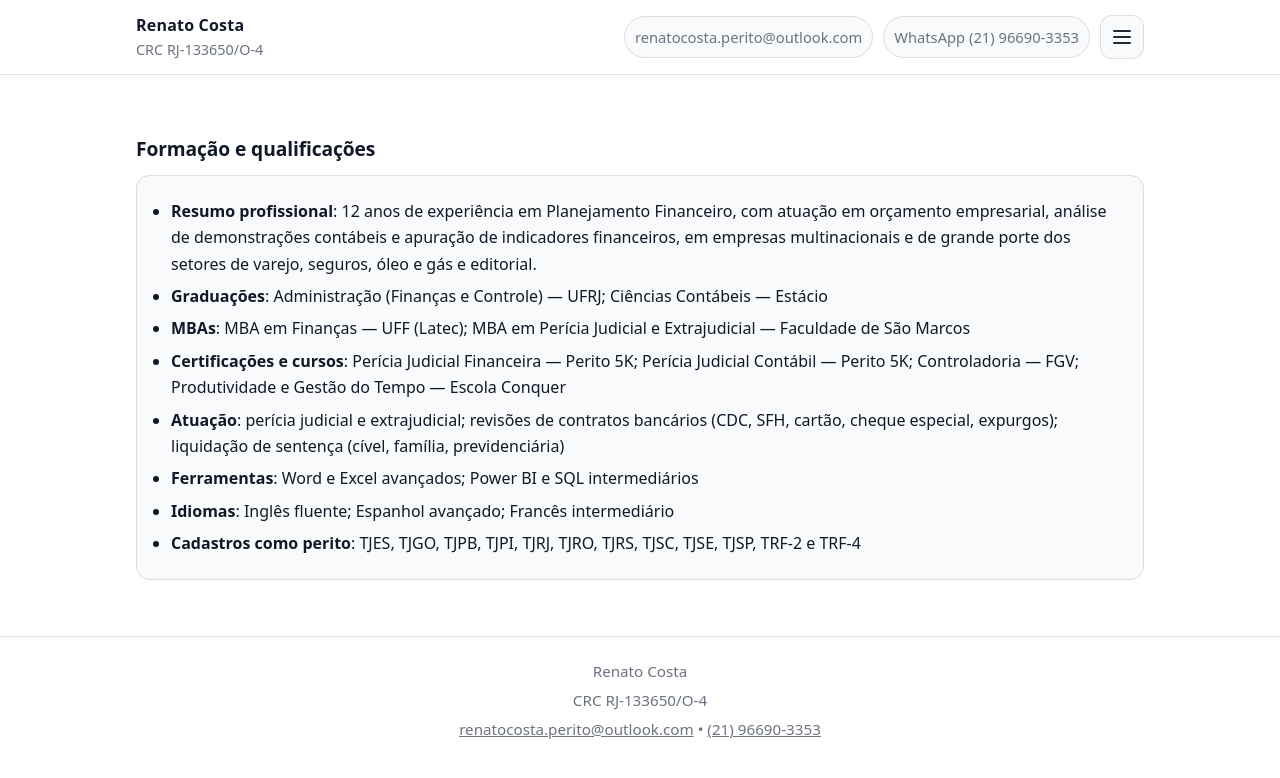
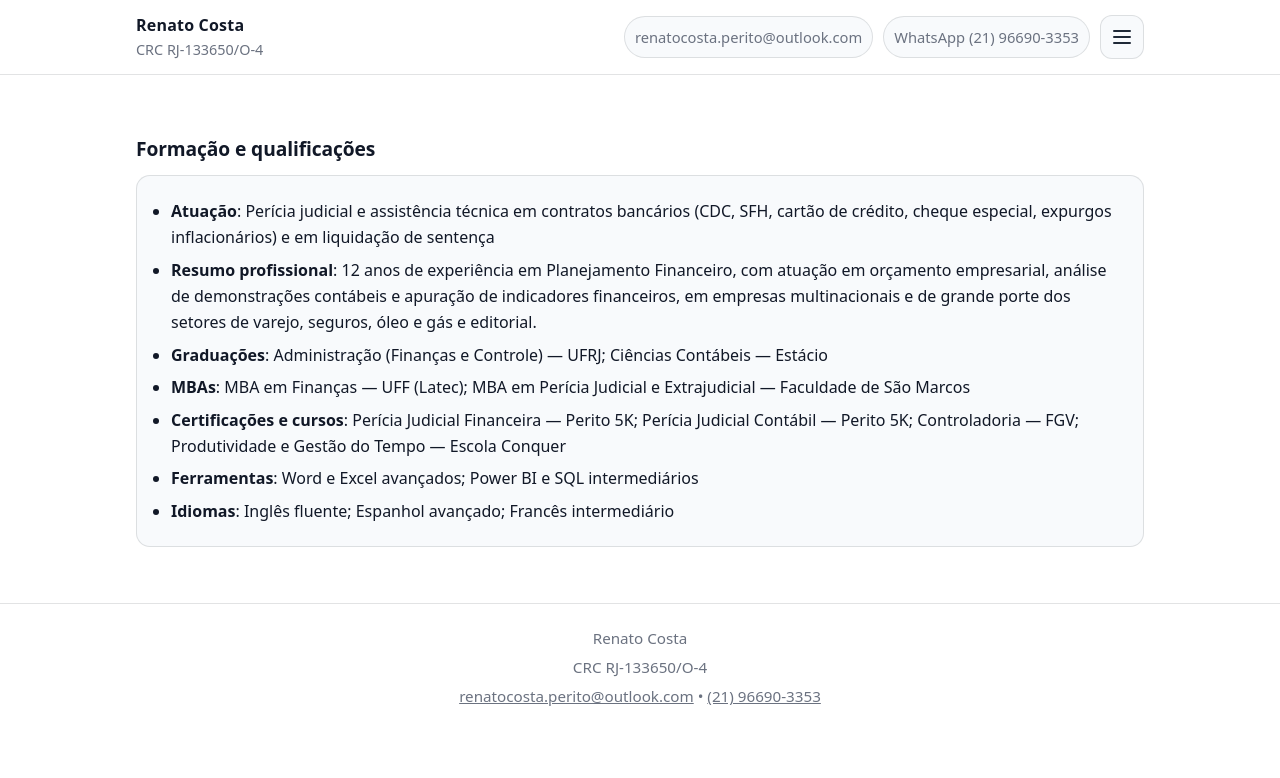
Before and after one commit to peritorenatocosta/peritorenatocosta.github.io, a Jekyll site: the page built from curriculo.md, in a window 1280 px wide. Shown: the top 778 px of the page. Built offline with Jekyll 4.4.1, drawn with Linux system fonts in a browser that asks for light colours.

Commit message:
Update curriculo.md

```diff
--- a/curriculo.md
+++ b/curriculo.md
@@ -11,14 +11,13 @@ nav_title: "Currículo"
   <h2>Formação e qualificações</h2>
   <div class="card">
     <ul class="list">
+      <li><strong>Atuação</strong>: Perícia judicial e assistência técnica em contratos bancários (CDC, SFH, cartão de crédito, cheque especial, expurgos inflacionários) e em liquidação de sentença</li>
       <li><strong>Resumo profissional</strong>: 12 anos de experiência em Planejamento Financeiro, com atuação em orçamento empresarial, análise de demonstrações contábeis e apuração de indicadores financeiros, em empresas multinacionais e de grande porte dos setores de varejo, seguros, óleo e gás e editorial.</li>
       <li><strong>Graduações</strong>: Administração (Finanças e Controle) — UFRJ; Ciências Contábeis — Estácio</li>
       <li><strong>MBAs</strong>: MBA em Finanças — UFF (Latec); MBA em Perícia Judicial e Extrajudicial — Faculdade de São Marcos</li>
       <li><strong>Certificações e cursos</strong>: Perícia Judicial Financeira — Perito 5K; Perícia Judicial Contábil — Perito 5K; Controladoria — FGV; Produtividade e Gestão do Tempo — Escola Conquer</li>
-      <li><strong>Atuação</strong>: perícia judicial e extrajudicial; revisões de contratos bancários (CDC, SFH, cartão, cheque especial, expurgos); liquidação de sentença (cível, família, previdenciária)</li>
       <li><strong>Ferramentas</strong>: Word e Excel avançados; Power BI e SQL intermediários</li>
       <li><strong>Idiomas</strong>: Inglês fluente; Espanhol avançado; Francês intermediário</li>
-      <li><strong>Cadastros como perito</strong>: TJES, TJGO, TJPB, TJPI, TJRJ, TJRO, TJRS, TJSC, TJSE, TJSP, TRF-2 e TRF-4</li>
     </ul>
   </div>
 </section>
```
